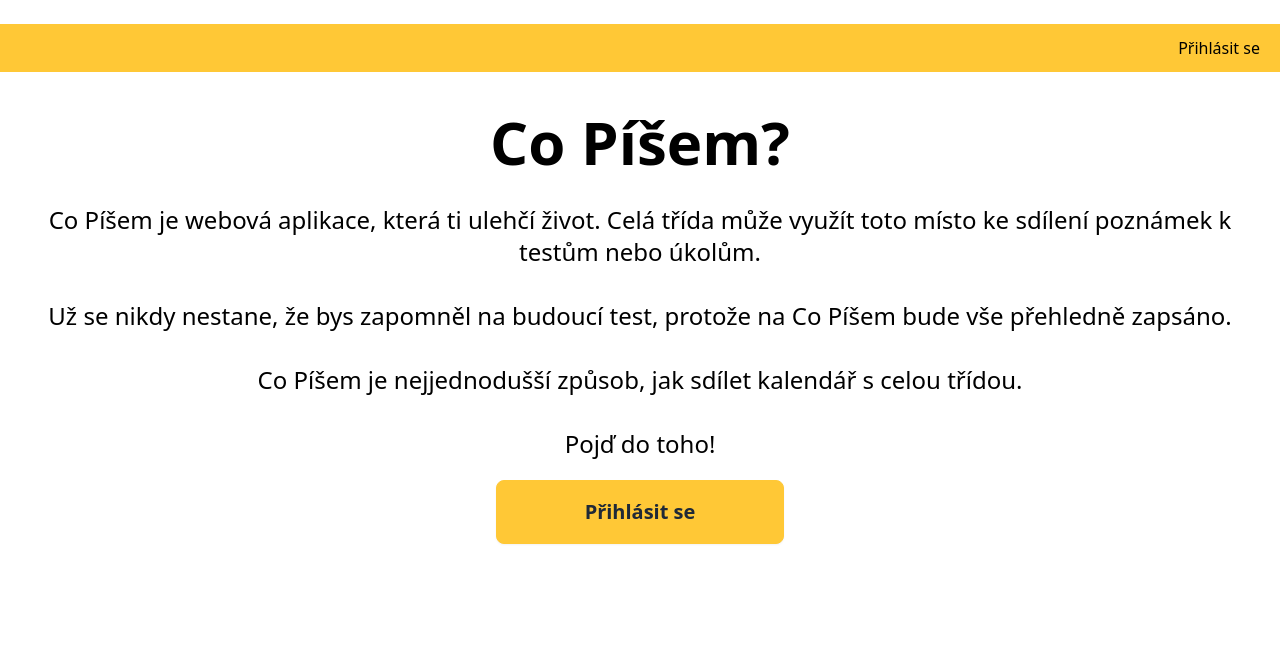
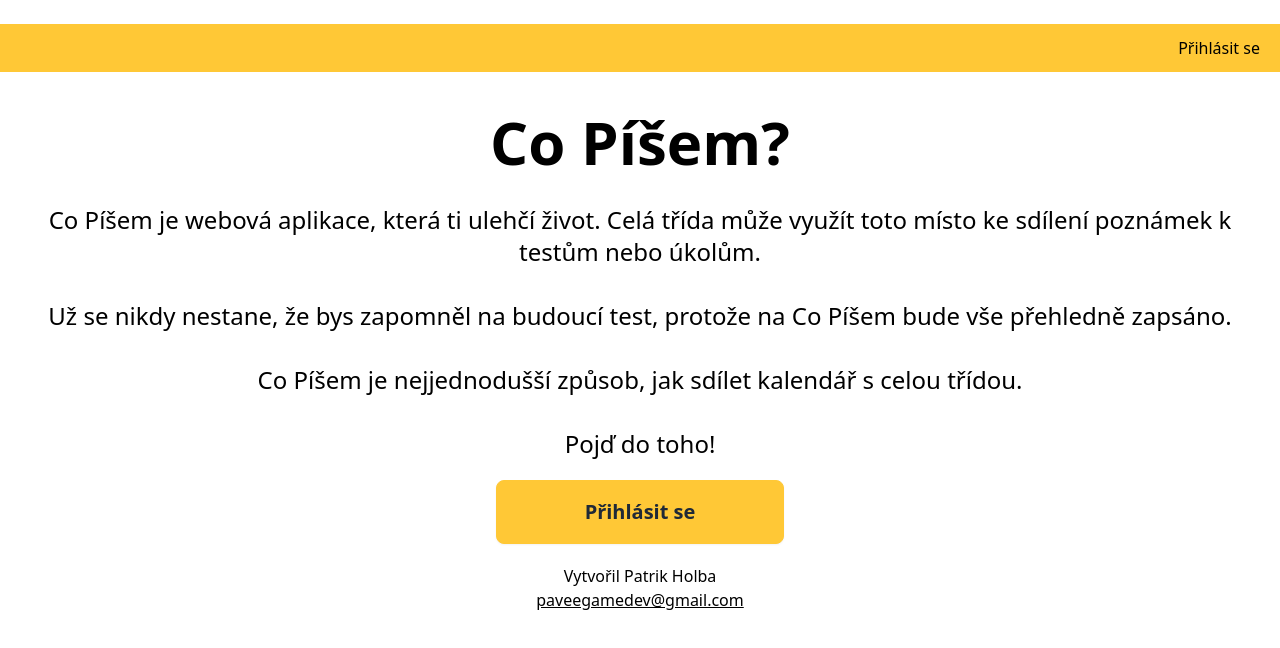
Before and after one commit to PaveeGameDev/exam-reminders, a Next.js app: page /about in a window 1280 px wide. Shown: the top 648 px of the page. Built offline with nearby package versions, Linux system fonts and the light colour scheme; no server answers.

Commit message:
Footer.tsx added

```diff
--- a/app/about/page.tsx
+++ b/app/about/page.tsx
@@ -1,4 +1,5 @@
 import Link from "next/link";
+import { Footer } from "../components/Footer";
 
 export default function About() {
   return (
@@ -21,6 +22,7 @@ export default function About() {
         >
             Přihlásit se
         </Link>
+        <Footer/>
     </div>
   );
 }
--- a/app/components/CreateClassForm.tsx
+++ b/app/components/CreateClassForm.tsx
@@ -81,7 +81,7 @@ export default function CreateClassForm({ defaultSubjects, user }: Props) {
         className="textarea input-bordered w-full text-lg"
       />
       <p className="font-semibold mb-2">Předměty</p>
-      <div className="w-full grid grid-cols-2 gap-x-2 gap-y-1">
+      <div className="w-full grid grid-cols-1 gap-x-2 gap-y-1">
         {activeSubjects?.map((subject, index) => (
           <FormInputSubjectPart
             key={index}
--- /dev/null
+++ b/app/components/Footer.tsx
@@ -0,0 +1,8 @@
+import {FC} from "react";
+
+export const Footer:FC = () => {
+    return <div className='w-full text-center'>
+        <p>Vytvořil Patrik Holba</p>
+        <a href='mailto:paveegamedev@gmail.com' className='link'>paveegamedev@gmail.com</a>
+    </div>
+}
--- a/app/createclass/page.tsx
+++ b/app/createclass/page.tsx
@@ -1,22 +1,26 @@
-import { authOptions } from "@/app/api/auth/authOptions";
-import { getServerSession } from "next-auth";
+import {authOptions} from "@/app/api/auth/authOptions";
+import {getServerSession} from "next-auth";
 import prisma from "@/prisma/client";
 import CreateClassForm from "@/app/components/CreateClassForm";
 import NoLogin from "@/app/components/Errors/NoLogin";
 import NoUser from "@/app/components/Errors/NoUser";
+import {Footer} from "../components/Footer";
 
 export default async function CreateClass() {
     const session = await getServerSession(authOptions);
-  if (!session) return <NoLogin />;
+    if (!session) return <NoLogin/>;
     const user = await prisma.user.findUnique({
-    where: { email: session.user!.email! },
+        where: {email: session.user!.email!},
     });
-  if (!user) return <NoUser />;
+    if (!user) return <NoUser/>;
     const defaultSubjects = process.env.LANGUAGE === 'EN' ? await prisma.subjectEnglish.findMany({}) : await prisma.subject.findMany({});
 
     return (
+        <>
             <main className="flex justify-center m-3">
-      <CreateClassForm defaultSubjects={defaultSubjects} user={user} />
+                <CreateClassForm defaultSubjects={defaultSubjects} user={user}/>
             </main>
+            <Footer/>
+        </>
     );
 }
--- a/app/page.tsx
+++ b/app/page.tsx
@@ -10,6 +10,7 @@ import ExamList from "@/app/components/homepage/ExamList";
 import ErrorTemplate from "@/app/components/Errors/ErrorTemplate";
 import { MinMaxDate } from "@/app/types/types";
 import HistoryButtons from "@/app/components/homepage/HistoryButtons";
+import {Footer} from "@/app/components/Footer";
 
 type Props = {
   searchParams: { [param: string]: string };
@@ -99,6 +100,7 @@ export default async function Home({ searchParams }: Props) {
         />
         <ExamList user={user} exams={exams} datesToShow={datesToShow} />
         <GoToWriteButton />
+        <Footer/>
       </div>
     </main>
   );
--- a/app/settings/page.tsx
+++ b/app/settings/page.tsx
@@ -9,6 +9,7 @@ import SubjectPreferenceWrapper from "@/app/components/settings/SubjectPreferenc
 import Notifications from "@/app/components/Notifications";
 import NoLogin from "@/app/components/Errors/NoLogin";
 import NoUser from "@/app/components/Errors/NoUser";
+import { Footer } from "../components/Footer";
 export default async function Settings() {
   const session = await getServerSession(authOptions);
   if (!session) return <NoLogin />;
@@ -43,6 +44,7 @@ export default async function Settings() {
             <SubjectPreferenceWrapper user={user} />
           </>
         )}
+        <Footer/>
       </div>
     </main>
   );
--- a/app/write/page.tsx
+++ b/app/write/page.tsx
@@ -1,29 +1,30 @@
-import { authOptions } from "@/app/api/auth/authOptions";
-import { getServerSession } from "next-auth";
+import {authOptions} from "@/app/api/auth/authOptions";
+import {getServerSession} from "next-auth";
 import prisma from "@/prisma/client";
 import WriteExamForm from "@/app/components/WriteExamForm";
-import { getUserActiveSubject } from "@/functions/getUserActiveSubject";
+import {getUserActiveSubject} from "@/functions/getUserActiveSubject";
 import NoLogin from "@/app/components/Errors/NoLogin";
 import NoClass from "@/app/components/Errors/NoClass";
 import NoUser from "@/app/components/Errors/NoUser";
+import {Footer} from "@/app/components/Footer";
 
 type Props = {
     searchParams: { [param: string]: string };
 };
 
-export default async function Write({ searchParams }: Props) {
+export default async function Write({searchParams}: Props) {
     const session = await getServerSession(authOptions);
-  if (!session) return <NoLogin />;
+    if (!session) return <NoLogin/>;
     const user = await prisma.user.findUnique({
-    where: { email: session.user!.email! },
+        where: {email: session.user!.email!},
     });
-  if (!user) return <NoUser />;
-  if (!user.classId) return <NoClass />;
+    if (!user) return <NoUser/>;
+    if (!user.classId) return <NoClass/>;
     const subjects = await getUserActiveSubject(user);
     //For current database configuration, does not serve different purpose other than hide one value that makes no sense for some time so it can be used later
     const examTypes = await prisma.examType.findMany({
-    where: { NOT: { id: 1 } },
-    orderBy: { priority: "desc" },
+        where: {NOT: {id: 1}},
+        orderBy: {priority: "desc"},
     });
 
     const defaultDate: string | null = searchParams.date
@@ -31,6 +32,7 @@ export default async function Write({ searchParams }: Props) {
         : null;
 
     return (
+        <>
             <main className="flex justify-center m-3">
                 <WriteExamForm
                     subjects={subjects}
@@ -39,5 +41,7 @@ export default async function Write({ searchParams }: Props) {
                     date={defaultDate}
                 />
             </main>
+            <Footer/>
+        </>
     );
 }
```
Lines whose indentation alone changed are shown as unchanged.
